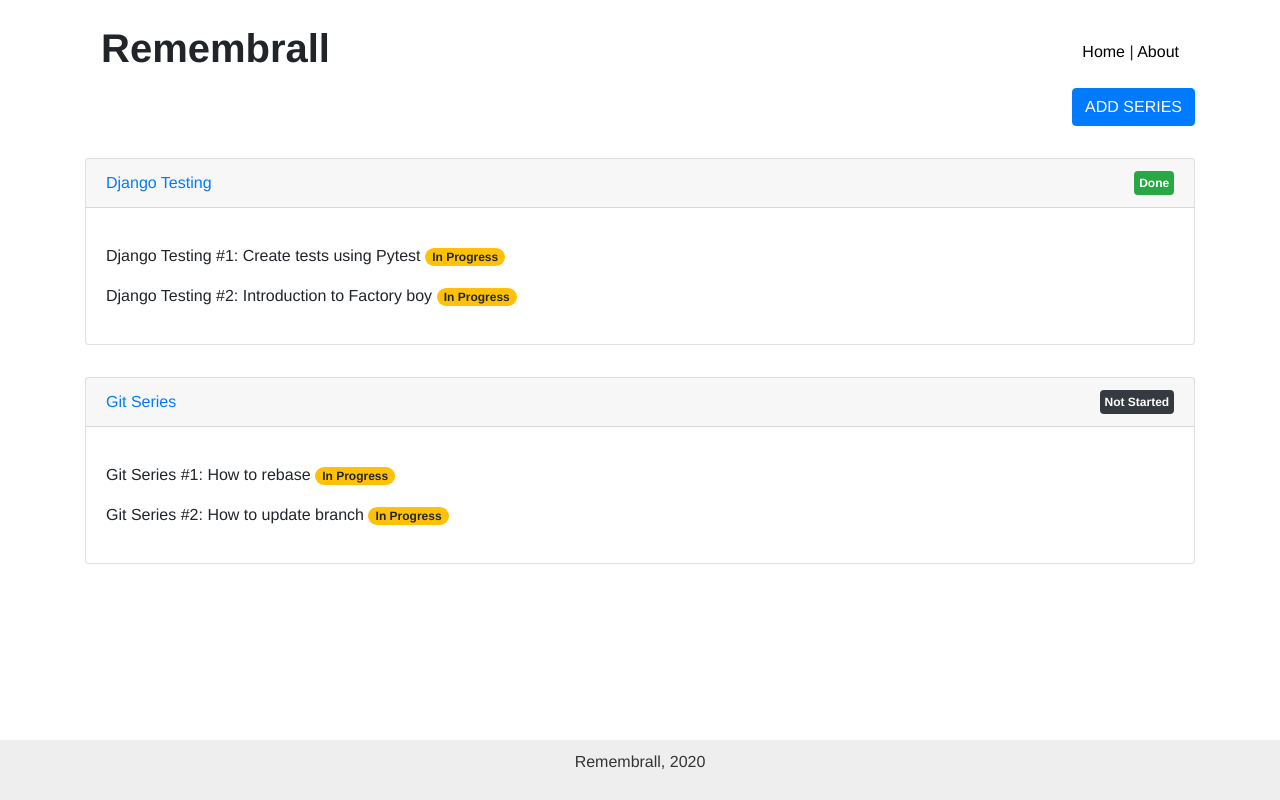
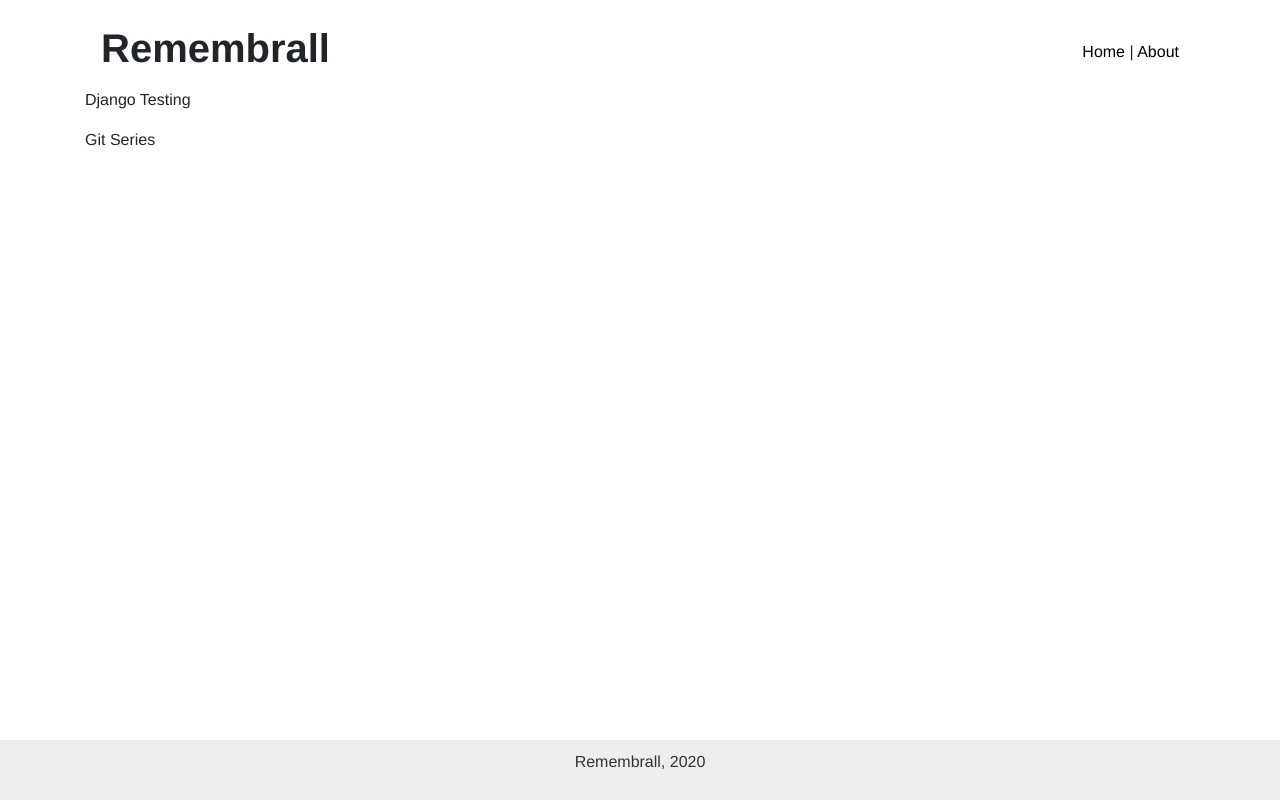
Before and after one commit to BesnardConsultingSAS/article-remembrall, a Vue app: page / in a window 1280 px wide. Built offline with nearby package versions, Linux system fonts and the light colour scheme.

Commit message:
AREM-21, Replace Vuex with Composition API

```diff
--- a/package.json
+++ b/package.json
@@ -8,10 +8,10 @@
     "lint": "vue-cli-service lint"
   },
   "dependencies": {
+    "@vue/composition-api": "^1.0.0-beta.19",
     "core-js": "^3.6.5",
     "vue": "^3.0.0",
-    "vue-router": "^4.0.0-0",
-    "vuex": "^4.0.0-0"
+    "vue-router": "^4.0.0-0"
   },
   "devDependencies": {
     "@typescript-eslint/eslint-plugin": "^2.33.0",
--- /dev/null
+++ b/src/global.js
@@ -0,0 +1,8 @@
+import { reactive, readonly } from "vue";
+import { SeriesData } from "./series";
+
+const state = reactive({
+  series: SeriesData
+});
+
+export default { state: readonly(state) };
--- a/src/main.ts
+++ b/src/main.ts
@@ -1,9 +1,9 @@
 import { createApp } from "vue";
 import App from "./App.vue";
 import router from "./router";
-import store from "./store";
+import global from "@/global";
 
 createApp(App)
-  .use(store)
+  .provide("store", global)
   .use(router)
   .mount("#app");
--- a/src/store/index.ts
+++ /dev/null
@@ -1,11 +0,0 @@
-import { createStore } from "vuex";
-import { Status } from "@/data";
-import { SeriesData } from "@/series";
-export default createStore({
-  state: {
-    series: SeriesData
-  },
-  mutations: {},
-  actions: {},
-  modules: {}
-});
--- a/src/views/Home.vue
+++ b/src/views/Home.vue
@@ -1,21 +1,23 @@
 <template>
   <div class="home">
-    <SeriesList v-bind:series="series" />
+    <div v-bind:key="item.title" v-for="item in store.state.series">
+      <p>{{ item.title }}</p>
+    </div>
+    <!--    <SeriesList v-bind:series="series" />-->
   </div>
 </template>
 
 <script lang="ts">
 import { defineComponent } from "vue";
-import SeriesList from "@/components/SeriesList.vue";
+import { inject } from "vue";
 export default defineComponent({
   name: "Home",
-  components: {
-    SeriesList
-  },
-  computed: {
-    series() {
-      return this.$store.state.series;
-    }
+  setup() {
+    const store = inject("store");
+
+    return {
+      store
+    };
   }
 });
 </script>
```
Also changed, not shown: 1 other file (tests, documents, lock files or other folders).
